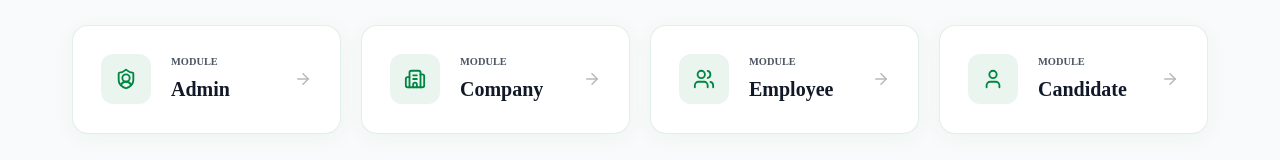
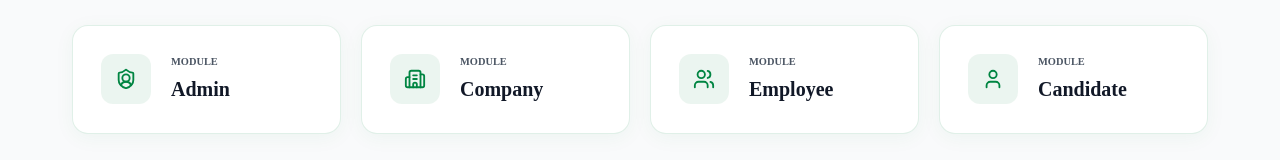
Before and after one commit to Celestin25/voxtalent, a Next.js app: page /dashboard in a window 1280 px wide. Shown: the part 203-363 px from the top of the page. Built offline with nearby package versions, Linux system fonts and the light colour scheme; no server answers.

Commit message:
arrow removed

```diff
--- a/src/app/dashboard/page.tsx
+++ b/src/app/dashboard/page.tsx
@@ -1,6 +1,6 @@
 import { auth } from "@/auth";
 import Link from "next/link";
-import { ShieldUser, Building2, Users, User, ArrowRight } from "lucide-react";
+import { ShieldUser, Building2, Users, User } from "lucide-react";
 import styles from "./dashboard.module.css";
 
 export default async function DashboardPage() {
@@ -32,7 +32,7 @@ export default async function DashboardPage() {
               <div style={{ fontSize: '0.65rem', fontWeight: 700, color: 'var(--color-text-secondary)', marginBottom: '2px' }}>MODULE</div>
               <div className={styles.statValue} style={{ fontSize: '1.25rem' }}>{item.title}</div>
             </div>
-            <ArrowRight size={18} style={{ marginLeft: 'auto', opacity: 0.3 }} />
+
           </Link>
         ))}
       </section>
```
